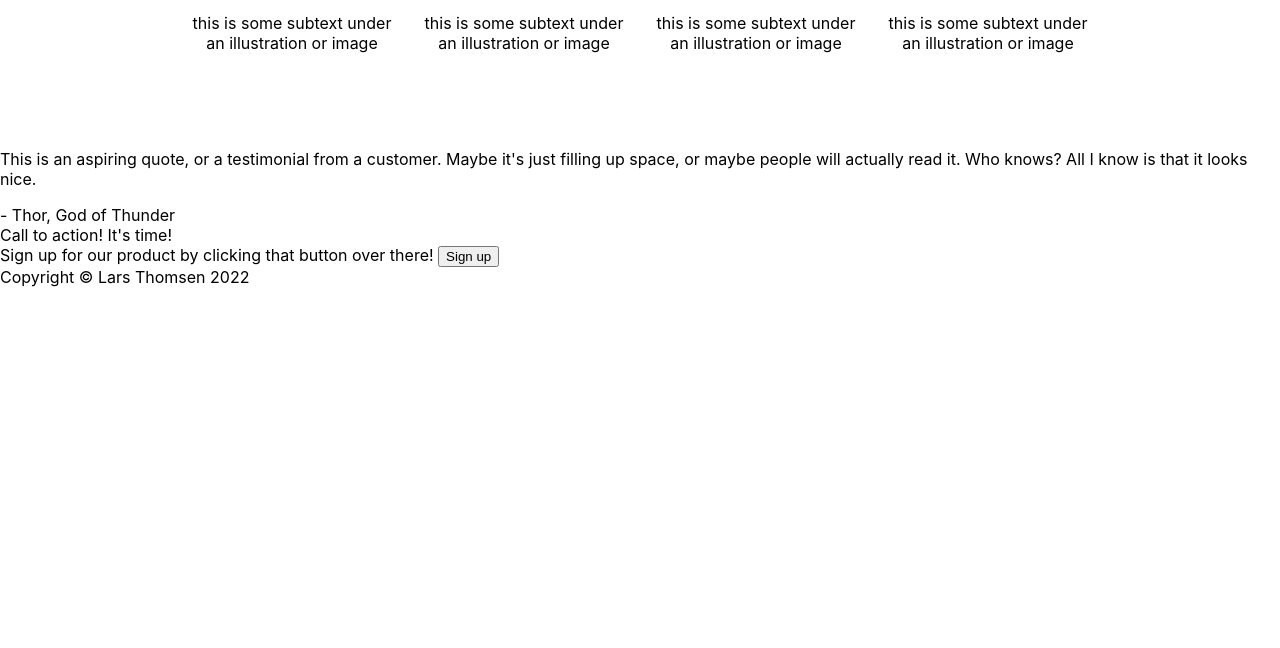
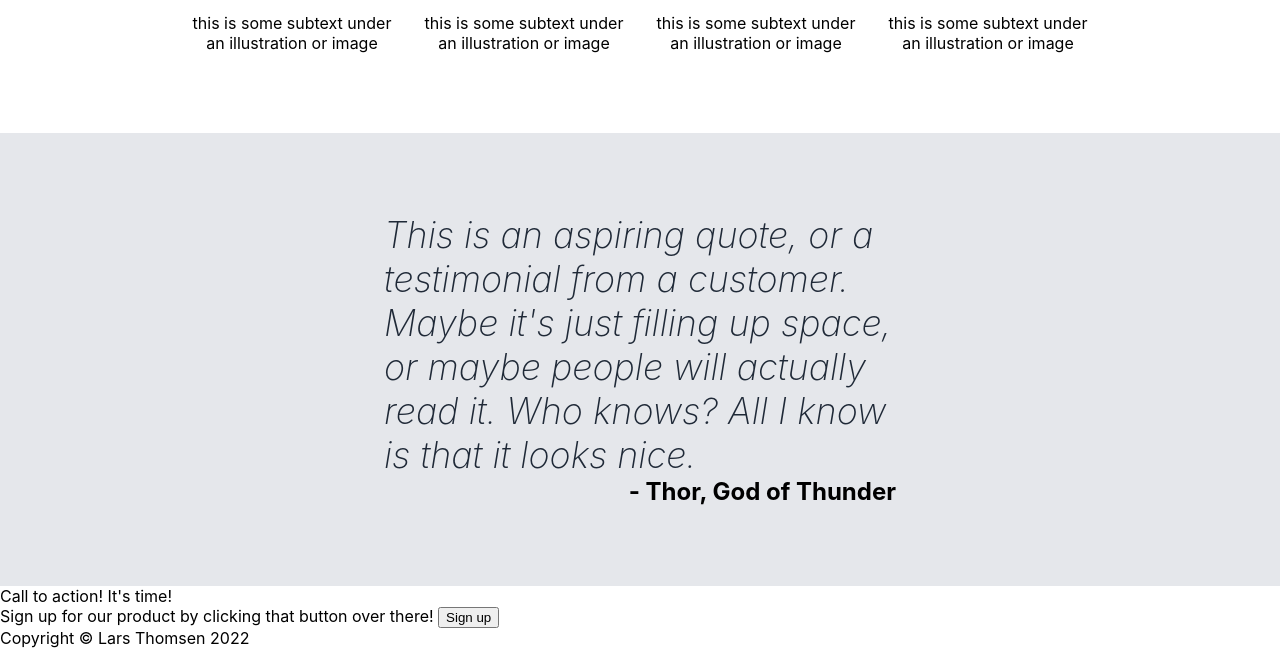
Before and after one commit to AetherFlux/odin-landing-page, a plain HTML site: page index.html in a window 1280 px wide. Shown: the part 945-1593 px from the top of the page. Before the commit the page ends 1232 px from the top, so only its background shows below. Drawn offline with Linux system fonts and the light colour scheme.

Commit message:
Style quote section

```diff
--- a/style/style.css
+++ b/style/style.css
@@ -108,3 +108,27 @@ h1 {
     justify-content: center;
     align-items: center;
 }
+
+.testimonial {
+    display: flex;
+    flex-direction: column;
+    padding: 5em 24em;
+    background-color: #e5e7eb;
+}
+
+.quote {
+    display: flex;
+    flex-direction: column;
+    align-items: flex-end;
+    font-weight: 700;
+    font-size: 24px;
+}
+
+.quote p {
+    align-self: center;
+    font-style: italic;
+    font-weight: 200;
+    color: #1f2937;
+    font-size: 36px;
+    margin: 0;
+}
```
